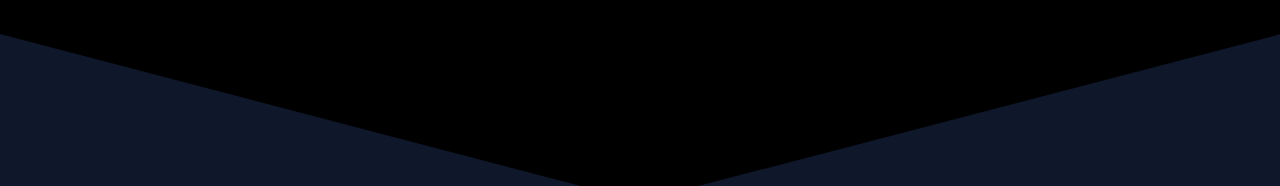
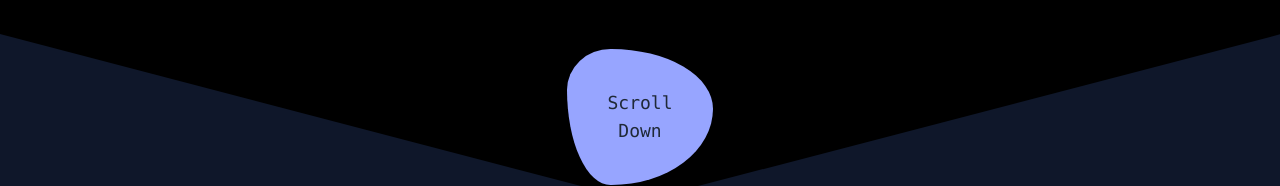
Before and after one commit to rakib8680/My-Portfolio, a React (Vite) app: page / in a window 1280 px wide. Shown: the part 766-952 px from the top of the page. Built offline with nearby package versions, Linux system fonts and the light colour scheme.

Commit message:
scroll down box added

```diff
--- a/src/App.css
+++ b/src/App.css
@@ -120,3 +120,7 @@
     0 0 50px #6176ff,
     0 0 70px #6176ff;
 }
+
+.fancy-boarder{
+  border-radius: 30% 70% 70% 30% / 30% 44% 56% 70% ;
+}
--- a/src/App.jsx
+++ b/src/App.jsx
@@ -21,8 +21,8 @@ const App = () => {
       <motion.div className="progress-bar z-10" style={{ scaleX }} />
       {/* <NabBar /> */}
       <Banner />
+      <About />
       <Particle />
-      <About />
     </div>
   );
 };
--- a/src/components/About.jsx
+++ b/src/components/About.jsx
@@ -1,6 +1,7 @@
 import React from 'react';
 import { motion } from "framer-motion"
 import Wave from 'react-wavify'
+import Box from './Box/Box';
 {/* <Wave
                 data-aos="fade-up"
                 data-aos-duration="1500"
@@ -23,7 +24,7 @@ const About = () => {
             <svg data-name="Layer 1" xmlns="http://www.w3.org/2000/svg" viewBox="0 0 1200 120" preserveAspectRatio="none">
                 <path d="M1200 0L0 0 598.97 114.72 1200 0z" className="shape-fill"></path>
             </svg>
-
+             <Box/>
         </div>
     );
 };
--- /dev/null
+++ b/src/components/Box/Box.jsx
@@ -0,0 +1,19 @@
+import React from 'react';
+import { motion } from "framer-motion";
+
+const Box = () => {
+    return (
+        <div className=' flex justify-center  relative bottom-40'>
+            <motion.div
+                className=""
+                whileHover={{ scale: 1.2, rotate: 90 }}
+                whileTap={{ scale: 0.8, rotate: -90, borderRadius: "100%" }}
+            >
+                <h1 className='text-lg text-center font-mono  bg-[#97a5ff] w-fit p-10 fancy-boarder'>Scroll <br /> Down </h1>
+
+            </motion.div>
+        </div>
+    );
+};
+
+export default Box;
```
